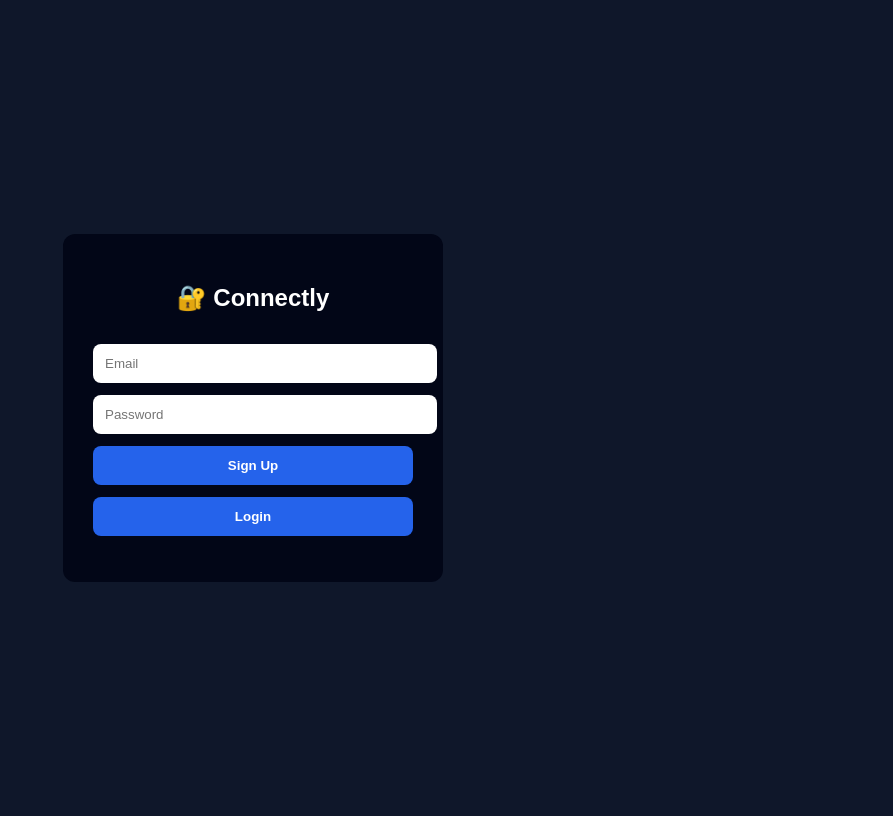
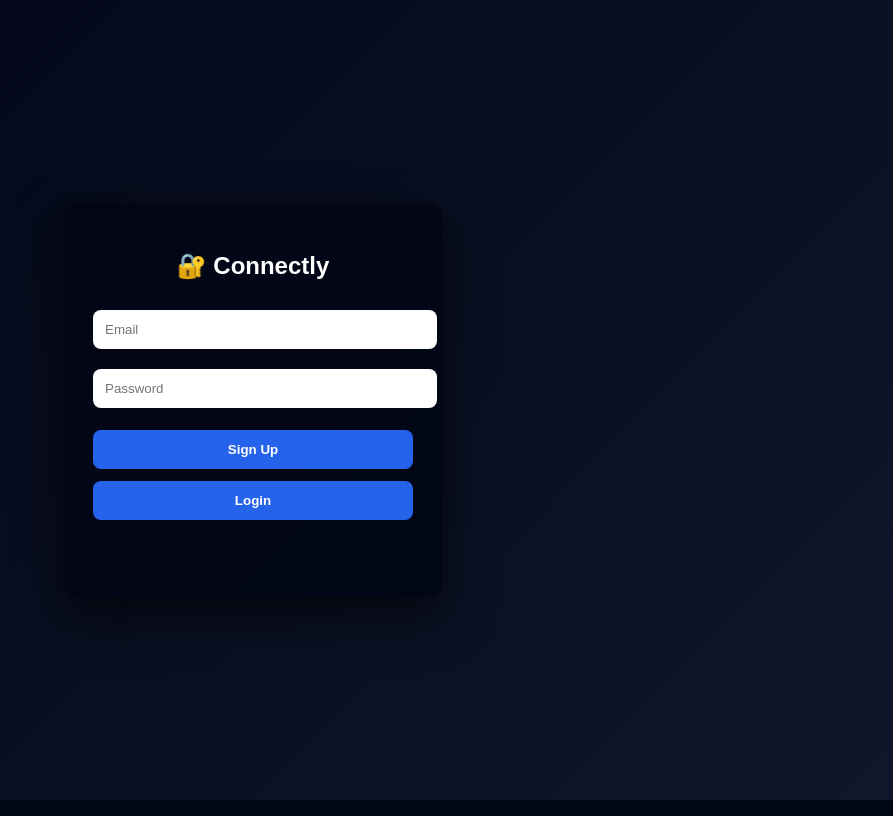
Before and after one commit to uconnectly/connectly, a Flask app: page / in a window 1280 px wide. Shown: the whole page, without its empty margins (387-1280 px from the left). Run offline with Flask 3, Linux system fonts and the light colour scheme; some libraries are stand-ins or nearby versions.

Commit message:
Update index.html

```diff
--- a/templates/index.html
+++ b/templates/index.html
@@ -5,41 +5,63 @@
   <title>Connectly Auth</title>
   <meta name="viewport" content="width=device-width, initial-scale=1.0" />
 
-  <!-- Supabase CDN (THIS WAS MISSING EARLIER) -->
+  <!-- ✅ REQUIRED: Supabase CDN -->
   <script src="https://unpkg.com/@supabase/supabase-js@2"></script>
 
   <style>
     body {
-      background: #0f172a;
+      margin: 0;
+      height: 100vh;
+      background: linear-gradient(135deg, #020617, #0f172a);
+      display: flex;
+      justify-content: center;
+      align-items: center;
       font-family: Arial, sans-serif;
-      display: flex;
-      align-items: center;
-      justify-content: center;
-      height: 100vh;
       color: white;
     }
+
     .card {
-      background: #020617;
+      background: rgba(2, 6, 23, 0.9);
       padding: 30px;
-      border-radius: 12px;
       width: 320px;
+      border-radius: 14px;
+      box-shadow: 0 20px 50px rgba(0,0,0,0.6);
       text-align: center;
     }
-    input, button {
+
+    h2 {
+      margin-bottom: 20px;
+    }
+
+    input {
+      width: 100%;
+      padding: 12px;
+      margin: 10px 0;
+      border-radius: 8px;
+      border: none;
+      outline: none;
+    }
+
+    button {
       width: 100%;
       padding: 12px;
       margin-top: 12px;
       border-radius: 8px;
       border: none;
-    }
-    button {
       background: #2563eb;
       color: white;
       font-weight: bold;
       cursor: pointer;
     }
+
     button:hover {
       opacity: 0.9;
+    }
+
+    #msg {
+      margin-top: 15px;
+      font-size: 14px;
+      min-height: 18px;
     }
   </style>
 </head>
@@ -59,9 +81,10 @@
   </div>
 
   <script>
-    // 🔴 PASTE YOUR REAL VALUES HERE
+    // ✅ YOUR REAL SUPABASE KEYS (PASTED)
     const SUPABASE_URL = "https://uxcedmyivvtmcroqmtzi.supabase.co";
-    const SUPABASE_KEY = "eyJhbGciOiJIUzI1NiIsInR5cCI6IkpXVCJ9.eyJpc3MiOiJzdXBhYmFzZSIsInJlZiI6InV4Y2VkbXlpdnZ0bWNyb3FtdHppIiwicm9sZSI6ImFub24iLCJpYXQiOjE3Njg5ODUyMjAsImV4cCI6MjA4NDU2MTIyMH0.U-fDqvGybMxJsbjjjn35O5yNqdUVTPHW_ldoYwKLKMo";
+    const SUPABASE_KEY =
+      "eyJhbGciOiJIUzI1NiIsInR5cCI6IkpXVCJ9.eyJpc3MiOiJzdXBhYmFzZSIsInJlZiI6InV4Y2VkbXlpdnZ0bWNyb3FtdHppIiwicm9sZSI6ImFub24iLCJpYXQiOjE3Njg5ODUyMjAsImV4cCI6MjA4NDU2MTIyMH0.U-fDqvGybMxJsbjjjn35O5yNqdUVTPHW_ldoYwKLKMo";
 
     const supabase = supabase.createClient(
       SUPABASE_URL,
@@ -78,7 +101,7 @@
       });
 
       document.getElementById("msg").innerText =
-        error ? error.message : "✅ Signup successful!";
+        error ? "❌ " + error.message : "✅ Signup successful!";
     }
 
     async function login() {
@@ -91,7 +114,7 @@
       });
 
       document.getElementById("msg").innerText =
-        error ? error.message : "🎉 Logged in successfully!";
+        error ? "❌ " + error.message : "🎉 Logged in successfully!";
     }
   </script>
 
```
